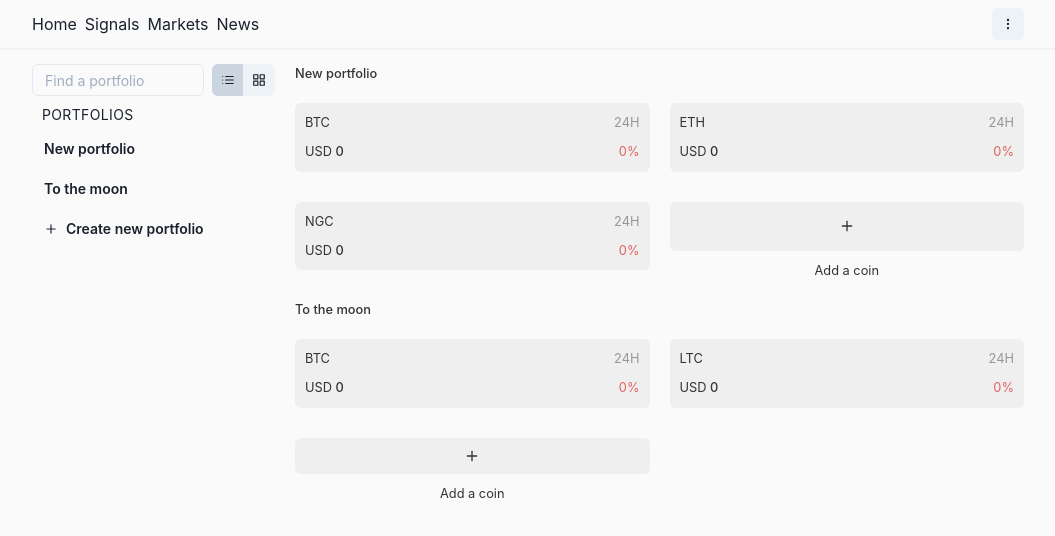
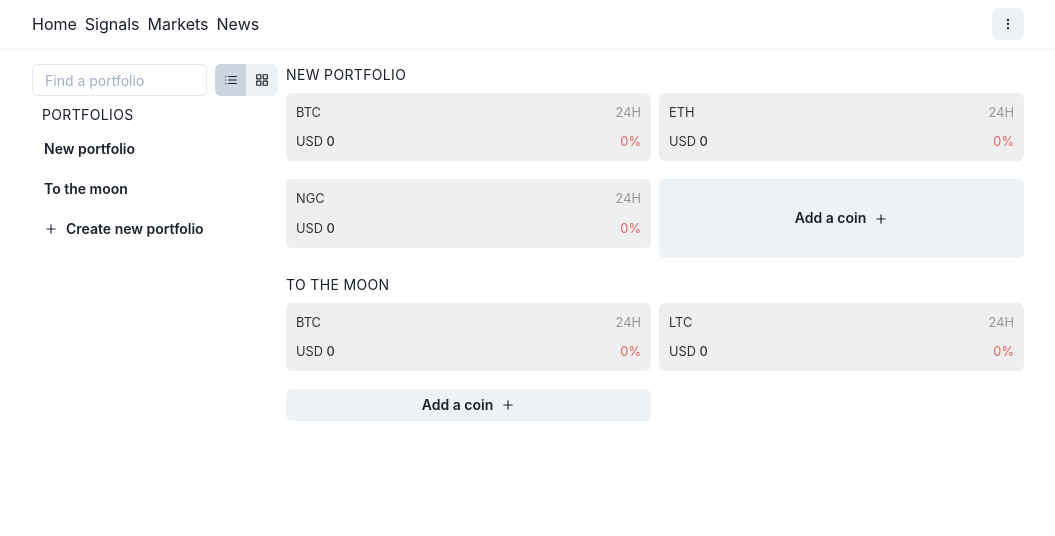
Before and after one commit to malcodeman/crypto-portfolio, a React (Create React App) app: page / in a window 1280 px wide. Shown: the top 536 px of the page, without its empty margins (112-1167 px from the left). Built offline with nearby package versions, Linux system fonts and the light colour scheme; no server answers.

Commit message:
Updates portfolios component

```diff
--- a/src/features/portfolios/components/Portfolios.js
+++ b/src/features/portfolios/components/Portfolios.js
@@ -1,7 +1,7 @@
 import React, { useState, useEffect } from "react";
 import { useDispatch, useSelector } from "react-redux";
-import styled from "styled-components";
 import { FiPlus } from "react-icons/fi";
+import { Box, Button, Container, Flex, Grid, Text } from "@chakra-ui/react";
 
 import PortfoliosList from "./PortfoliosList";
 import WatchCoinModal from "./WatchCoinModal";
@@ -10,85 +10,6 @@ import {
   GET_MARKET_QUOTES_LATEST_REQUEST,
   SET_PORTFOLIO_ID,
 } from "../actions/portfoliosActionTypes";
-
-const Wrapper = styled.div`
-  min-height: 100vh;
-  transition: background-color 0.2s ease;
-  background-color: ${(props) => props.theme.backgroundPrimary};
-  transition: ${(props) => props.theme.backgroundColorTransition};
-`;
-
-const Container = styled.div`
-  max-width: 1024px;
-  margin: 0 auto;
-  padding: 64px 1rem;
-  width: 100%;
-  @media (min-width: 992px) {
-    display: grid;
-    grid-template-columns: 1fr 3fr;
-    grid-gap: 20px;
-  }
-`;
-
-const Header = styled.header`
-  font-size: 0.8rem;
-  font-weight: 500;
-  margin-bottom: 20px;
-  color: ${(props) => props.theme.primary};
-  border-radius: ${(props) => props.theme.borderRadius};
-`;
-
-const Watchlist = styled.div`
-  color: ${(props) => props.theme.primary};
-`;
-
-const Portfolio = styled.div`
-  margin-bottom: 20px;
-`;
-
-const SidebarContainer = styled.div`
-  display: none;
-  @media (min-width: 992px) {
-    display: flex;
-    flex-direction: column;
-  }
-`;
-
-const Sidebar = styled.div`
-  position: sticky;
-  top: 64px;
-`;
-
-const Grid = styled.div`
-  display: grid;
-  grid-template-columns: repeat(auto-fill, minmax(256px, 1fr));
-  grid-gap: 20px;
-`;
-
-const AddCoinButtonWrapper = styled.div`
-  display: flex;
-  flex-direction: column;
-  align-items: center;
-`;
-
-const AddCoinButton = styled.button`
-  display: flex;
-  align-items: center;
-  justify-content: center;
-  cursor: pointer;
-  border: 0;
-  padding: 10px;
-  height: 100%;
-  width: 100%;
-  color: ${(props) => props.theme.primary};
-  border-radius: ${(props) => props.theme.borderRadius};
-  background-color: ${(props) => props.theme.backgroundSecondary};
-`;
-
-const AddCoinButtonText = styled.span`
-  font-size: 0.8rem;
-  margin-top: 10px;
-`;
 
 function Portfolios() {
   const [watchCoinModal, setWatchCoinModal] = useState(false);
@@ -106,19 +27,30 @@ function Portfolios() {
   }
 
   return (
-    <Wrapper>
-      <Container>
-        <SidebarContainer>
-          <Sidebar>
+    <Box minHeight="100vh">
+      <Container maxW="container.lg">
+        <Grid templateColumns="1fr 3fr" gridGap="2">
+          <Flex flexDir="column">
+            <Box position="sticky" top="64px">
               <PortfoliosList />
-          </Sidebar>
-        </SidebarContainer>
-        <Watchlist>
+            </Box>
+          </Flex>
+          <Box paddingTop="64px">
             {portfolios.map((portfolio) => {
               return (
-              <Portfolio key={portfolio.id}>
-                <Header>{portfolio.name}</Header>
-                <Grid>
+                <Box key={portfolio.id} mb="4">
+                  <Text
+                    mb="2"
+                    letterSpacing="wide"
+                    fontSize="sm"
+                    textTransform="uppercase"
+                  >
+                    {portfolio.name}
+                  </Text>
+                  <Grid
+                    templateColumns="repeat(auto-fill, minmax(256px, 1fr))"
+                    gridGap="2"
+                  >
                     {portfolio.coins.map((coin) => (
                       <Coin
                         key={coin.id}
@@ -128,23 +60,26 @@ function Portfolios() {
                         percentChange24h={coin.percentChange24h}
                       />
                     ))}
-                  <AddCoinButtonWrapper>
-                    <AddCoinButton onClick={() => handleOnClick(portfolio.id)}>
-                      <FiPlus />
-                    </AddCoinButton>
-                    <AddCoinButtonText>Add a coin</AddCoinButtonText>
-                  </AddCoinButtonWrapper>
+                    <Button
+                      minH="full"
+                      size="sm"
+                      rightIcon={<FiPlus />}
+                      onClick={() => handleOnClick(portfolio.id)}
+                    >
+                      Add a coin
+                    </Button>
                   </Grid>
-              </Portfolio>
+                </Box>
               );
             })}
             <WatchCoinModal
               isOpen={watchCoinModal}
               onClose={() => setWatchCoinModal(false)}
             />
-        </Watchlist>
+          </Box>
+        </Grid>
       </Container>
-    </Wrapper>
+    </Box>
   );
 }
 
```
Lines whose indentation alone changed are shown as unchanged.
